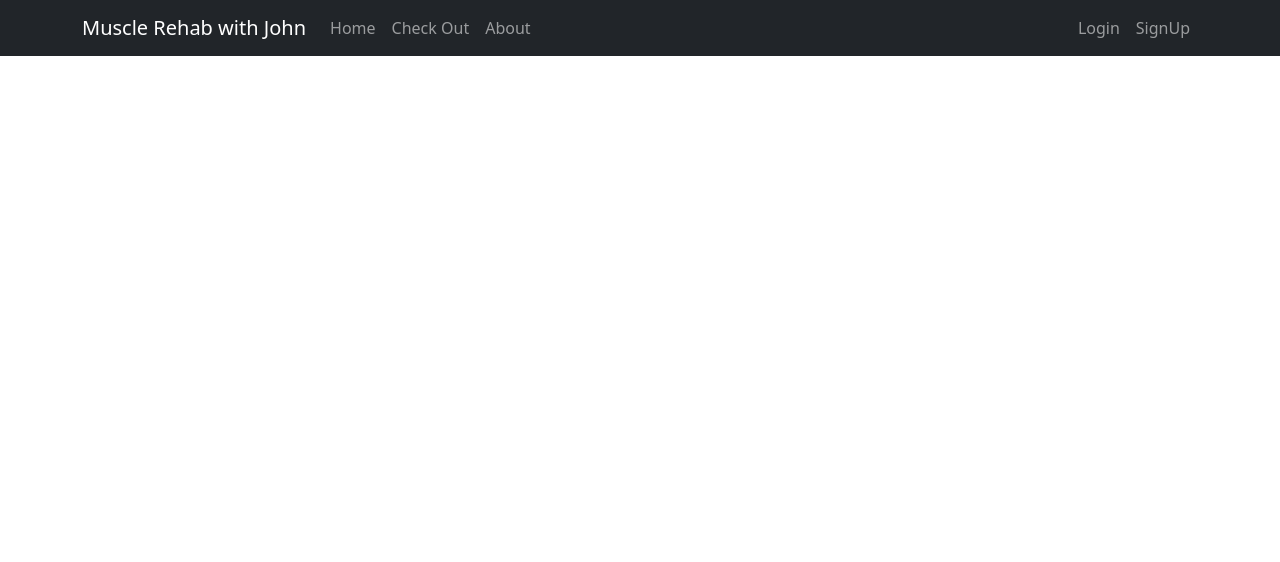
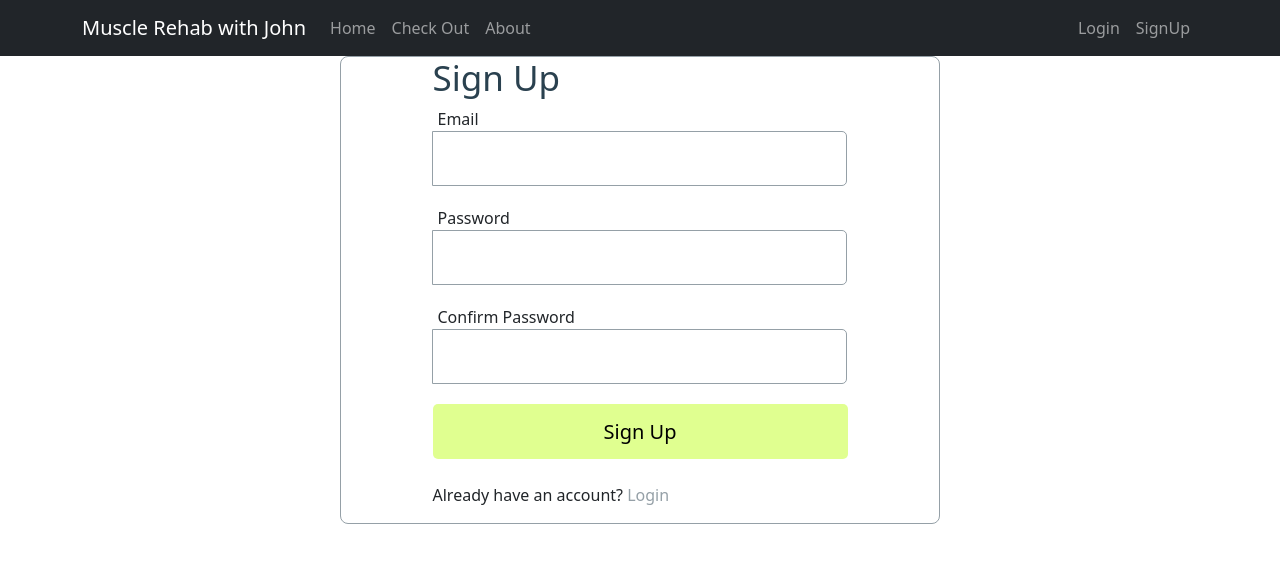
Before and after one commit to Kanto065/Gym-service-provider, a React (Create React App) app: page /signup in a window 1280 px wide. Shown: the top 562 px of the page. Built offline with nearby package versions, Linux system fonts and the light colour scheme.

Commit message:
login and signup auth done

```diff
--- a/package.json
+++ b/package.json
@@ -11,6 +11,7 @@
     "react": "^18.0.0",
     "react-bootstrap": "^2.3.1",
     "react-dom": "^18.0.0",
+    "react-firebase-hooks": "^5.0.3",
     "react-router-dom": "^6.3.0",
     "react-scripts": "5.0.1",
     "web-vitals": "^2.1.4"
--- a/src/Pages/Login/Login.css
+++ b/src/Pages/Login/Login.css
@@ -0,0 +1,55 @@
+.form-container {
+    width: 600px;
+    margin: 0 auto;
+    border: 1px solid #95A0A7;
+    box-sizing: border-box;
+    border-radius: 8px;
+    display: flex;
+    justify-content: center;
+}
+
+.form-title {
+    font-size: 35px;
+    color: #2A414F;
+    font-weight: 400;
+}
+
+.input-group {
+    margin-bottom: 20px;
+    display: flex;
+    flex-direction: column;
+}
+
+.input-group label {
+    display: block;
+    margin-left: 5px;
+}
+
+.input-group input {
+    width: 415px;
+    height: 55px;
+    border: 1px solid #95A0A7;
+    box-sizing: border-box;
+    border-radius: 5px;
+    font-size: 24px;
+    padding-left: 5px;
+}
+
+.form-submit {
+    width: 415px;
+    height: 55px;
+    background-color: rgba(183, 255, 0, 0.437);
+    border-radius: 5px;
+    border: none;
+    font-size: 20px;
+    cursor: pointer;
+}
+
+.form-submit:hover {
+    background-color: rgba(145, 255, 0, 0.5);
+}
+
+.form-link {
+    color: #95A0A7;
+    text-decoration: none;
+}
--- a/src/Pages/Login/Login.js
+++ b/src/Pages/Login/Login.js
@@ -1,10 +1,67 @@
-import React from 'react';
+import React, { useState } from 'react';
+import { useSignInWithEmailAndPassword } from 'react-firebase-hooks/auth';
+import { Link, useLocation, useNavigate } from 'react-router-dom';
 import './Login.css';
+import auth from '../../firebase.init';
+
+
 
 const Login = () => {
+    const [email, setEmail] = useState('');
+    const [password, setPassword] = useState('');
+    const [
+        signInWithEmailAndPassword,
+        user,
+        loading,
+        error,
+    ] = useSignInWithEmailAndPassword(auth);
+
+    const navigate = useNavigate();
+    const location = useLocation();
+    const from = location.state?.from?.pathname || '/';
+
+    const handleEmailBlur = event => {
+        setEmail(event.target.value);
+    }
+
+    const handlePasswordBlur = event => {
+        setPassword(event.target.value);
+    }
+
+    if (user) {
+        navigate(from, { replace: true });
+    }
+
+    const handleUserSignIn = event => {
+        event.preventDefault();
+        signInWithEmailAndPassword(email, password);
+    }
+
     return (
-        <div>
-            <h2>this is login</h2>
+        <div className='form-container'>
+            <div>
+                <h2 className='form-title'>Login</h2>
+                <form onSubmit={handleUserSignIn}>
+                    <div className="input-group">
+                        <label htmlFor="email">Email</label>
+                        <input onBlur={handleEmailBlur} type="email" name="email" id="" required />
+                    </div>
+                    <div className="input-group">
+                        <label htmlFor="password">Password</label>
+                        <input onBlur={handlePasswordBlur} type="password" name="password" id="" required />
+                    </div>
+                    <p style={{ color: 'red' }}>{error?.message}</p>
+                    {
+                        loading && <p>Loading...</p>
+                    }
+                    <input className='form-submit' type="submit" value="Login" />
+                </form>
+                <br />
+                <p>
+                    New here? <Link className='form-link' to="/signup">Create an account</Link>
+                </p>
+
+            </div>
         </div>
     );
 };
--- a/src/Pages/SignUp/SignUp.js
+++ b/src/Pages/SignUp/SignUp.js
@@ -1,10 +1,74 @@
-import React from 'react';
+import React, { useState } from 'react';
+import { useCreateUserWithEmailAndPassword } from 'react-firebase-hooks/auth';
+import { Link, useNavigate } from 'react-router-dom';
+import auth from '../../firebase.init';
 import './SignUp.css';
 
 const SignUp = () => {
+    const [email, setEmail] = useState('');
+    const [password, setPassword] = useState('');
+    const [confirmPassword, setConfirmPassword] = useState('');
+    const [error, setError] = useState('');
+    const [createUserWithEmailAndPassword, user] = useCreateUserWithEmailAndPassword(auth);
+
+    const navigate = useNavigate();
+
+    const handleEmailBlur = event => {
+        setEmail(event.target.value);
+    }
+
+    const handlePasswordBlur = event => {
+        setPassword(event.target.value);
+    }
+    const handleConfirmPasswordBlur = event => {
+        setConfirmPassword(event.target.value);
+    }
+
+    if (user) {
+        navigate('/home');
+    }
+
+    const handleCreateUser = event => {
+        event.preventDefault();
+        if (password !== confirmPassword) {
+            setError('Your two passwords did not match');
+            return;
+        }
+        if (password.length < 6) {
+            setError('Password must be 6 characters or longer');
+            return;
+        }
+
+        createUserWithEmailAndPassword(email, password);
+    }
+
+
     return (
-        <div>
+        <div className='form-container'>
+            <div>
+                <h2 className='form-title'>Sign Up</h2>
+                <form onSubmit={handleCreateUser}>
+                    <div className="input-group">
+                        <label htmlFor="email">Email</label>
+                        <input onBlur={handleEmailBlur} type="email" name="email" id="" required />
+                    </div>
+                    <div className="input-group">
+                        <label htmlFor="password">Password</label>
+                        <input onBlur={handlePasswordBlur} type="password" name="password" id="" required />
+                    </div>
+                    <div className="input-group">
+                        <label htmlFor="confirm-password">Confirm Password</label>
+                        <input onBlur={handleConfirmPasswordBlur} type="password" name="confirm-password" id="" required />
+                    </div>
+                    <p style={{ color: 'red' }}>{error}</p>
+                    <input className='form-submit' type="submit" value="Sign Up" />
+                </form>
+                <br />
+                <p>
+                    Already have an account? <Link className='form-link' to="/login">Login</Link>
+                </p>
 
+            </div>
         </div>
     );
 };
```
Also changed, not shown: src/index.js (+4 -4 lines), 1 other file (tests, documents, lock files or other folders).
